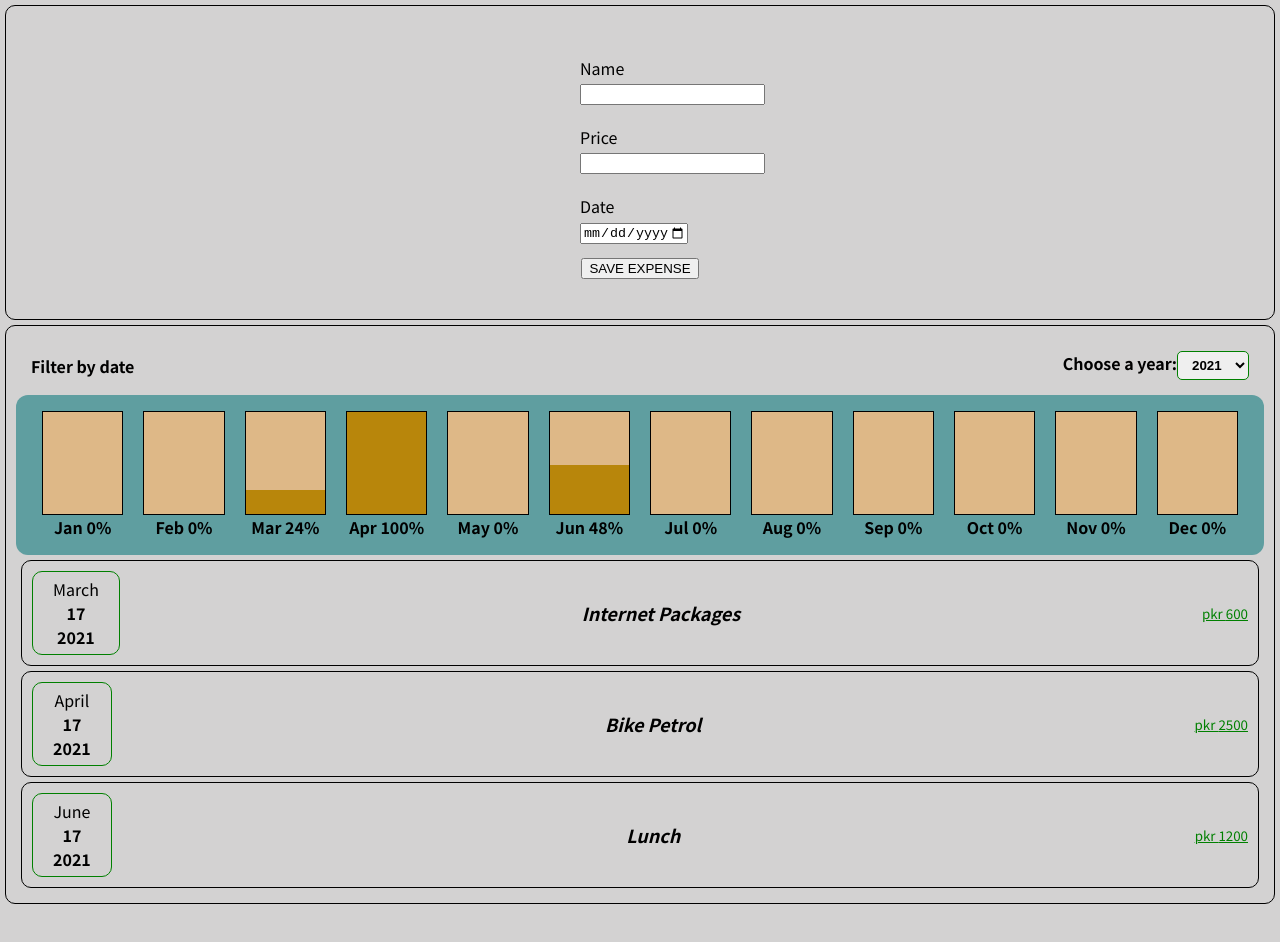
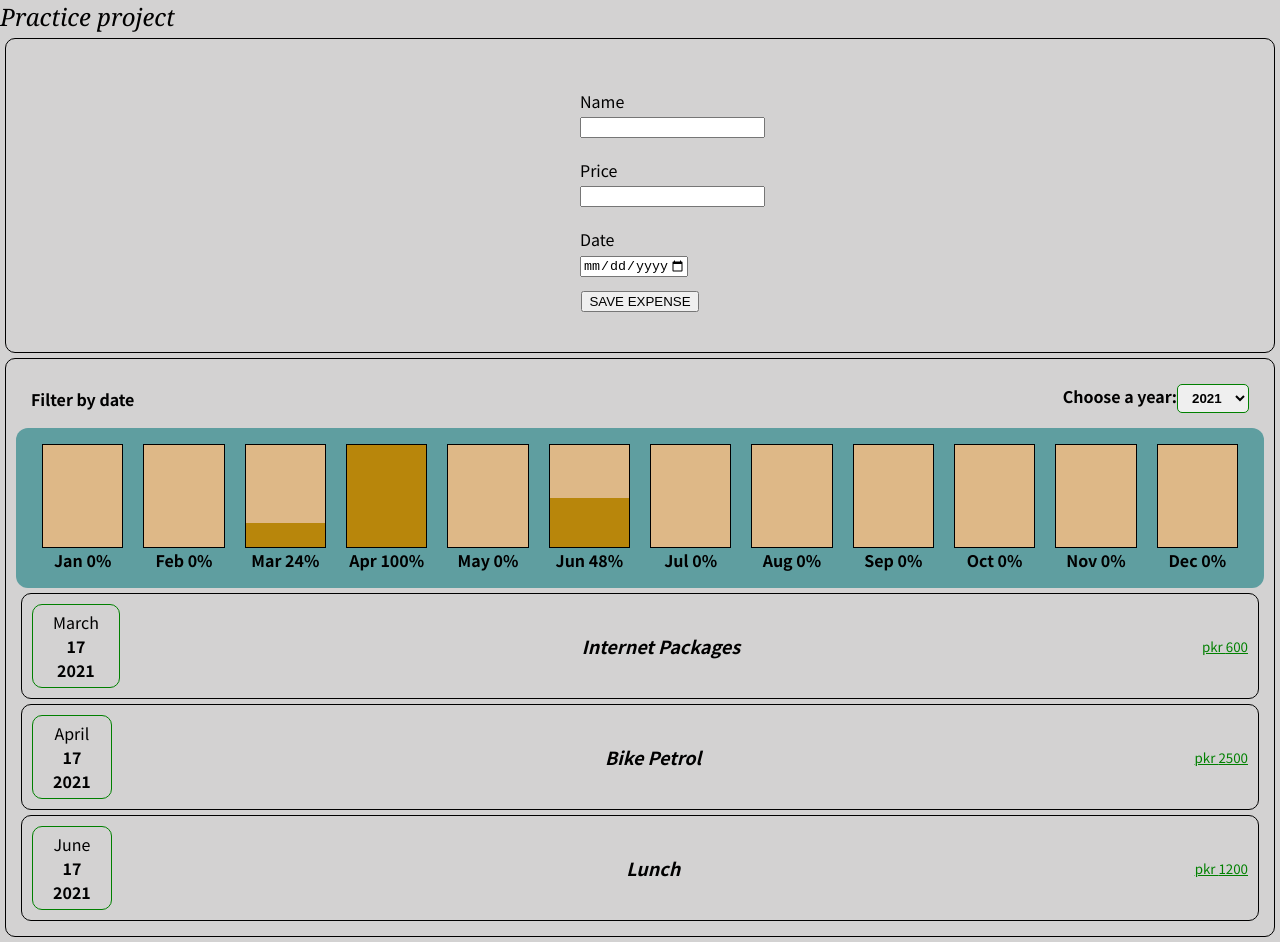
Before and after one commit to asdbukhari/expense-tracking, a React (Create React App) app: page / in a window 1280 px wide. Before the commit the page ends 909 px from the top, so only its background shows below. Built offline with nearby package versions, Linux system fonts and the light colour scheme.

Commit message:
final commit

```diff
--- a/src/App.js
+++ b/src/App.js
@@ -38,6 +38,7 @@ function App() {
 
   return (
     <>
+      <span className="notification">Practice project</span>
       <GenerateExpense onSaveExpenseDate={saveExpenseDate} />
       <Expenses data={expenses} />
     </>
--- a/src/index.css
+++ b/src/index.css
@@ -12,3 +12,9 @@ body {
   margin: 0;
   background-color: #d3d2d2;
 }
+
+.notification {
+  font-family: Cambria, Cochin, Georgia, Times, "Times New Roman", serif;
+  font-style: italic;
+  font-size: 24px;
+}
```
Also changed, not shown: 1 other file (tests, documents, lock files or other folders).
